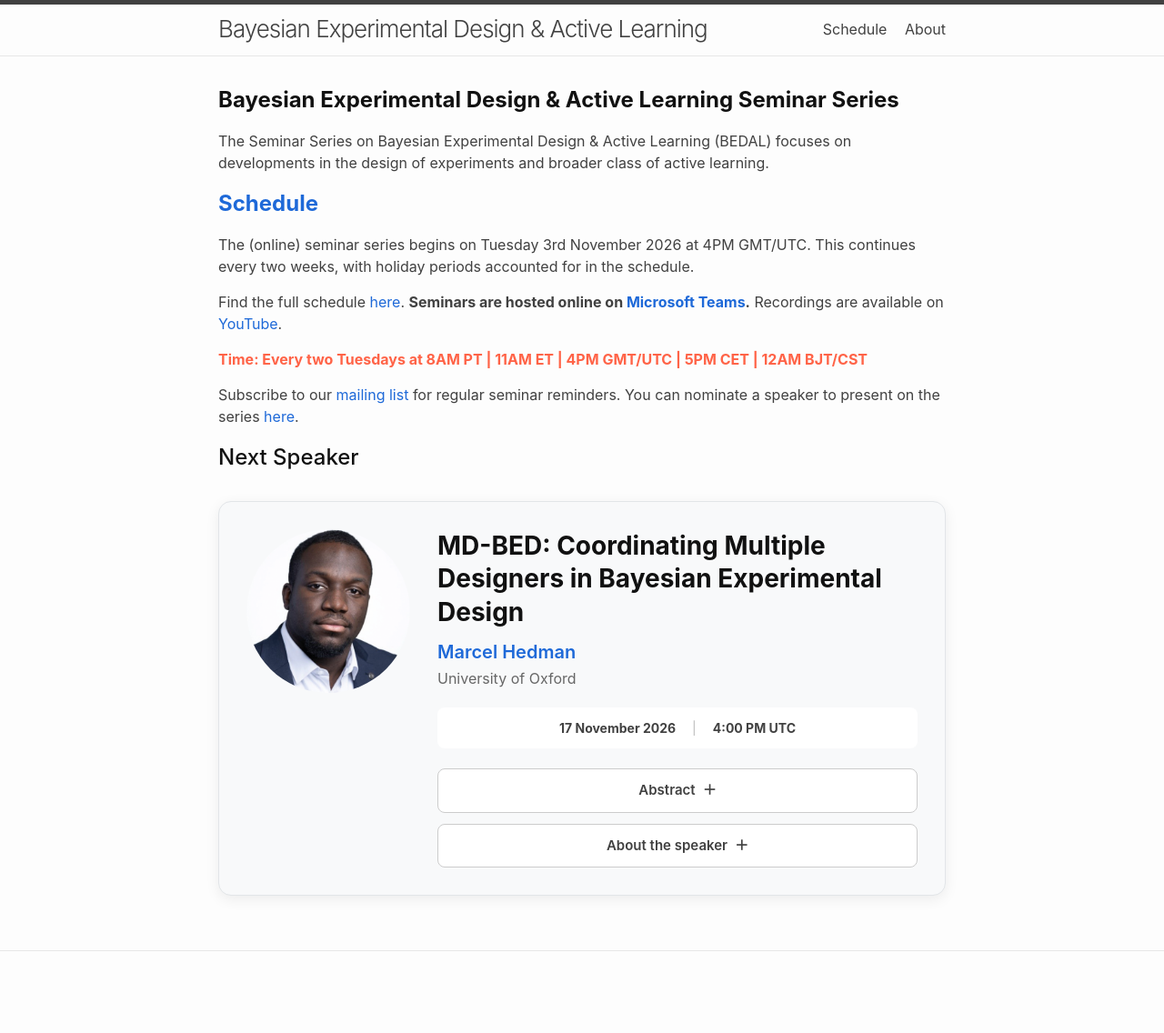
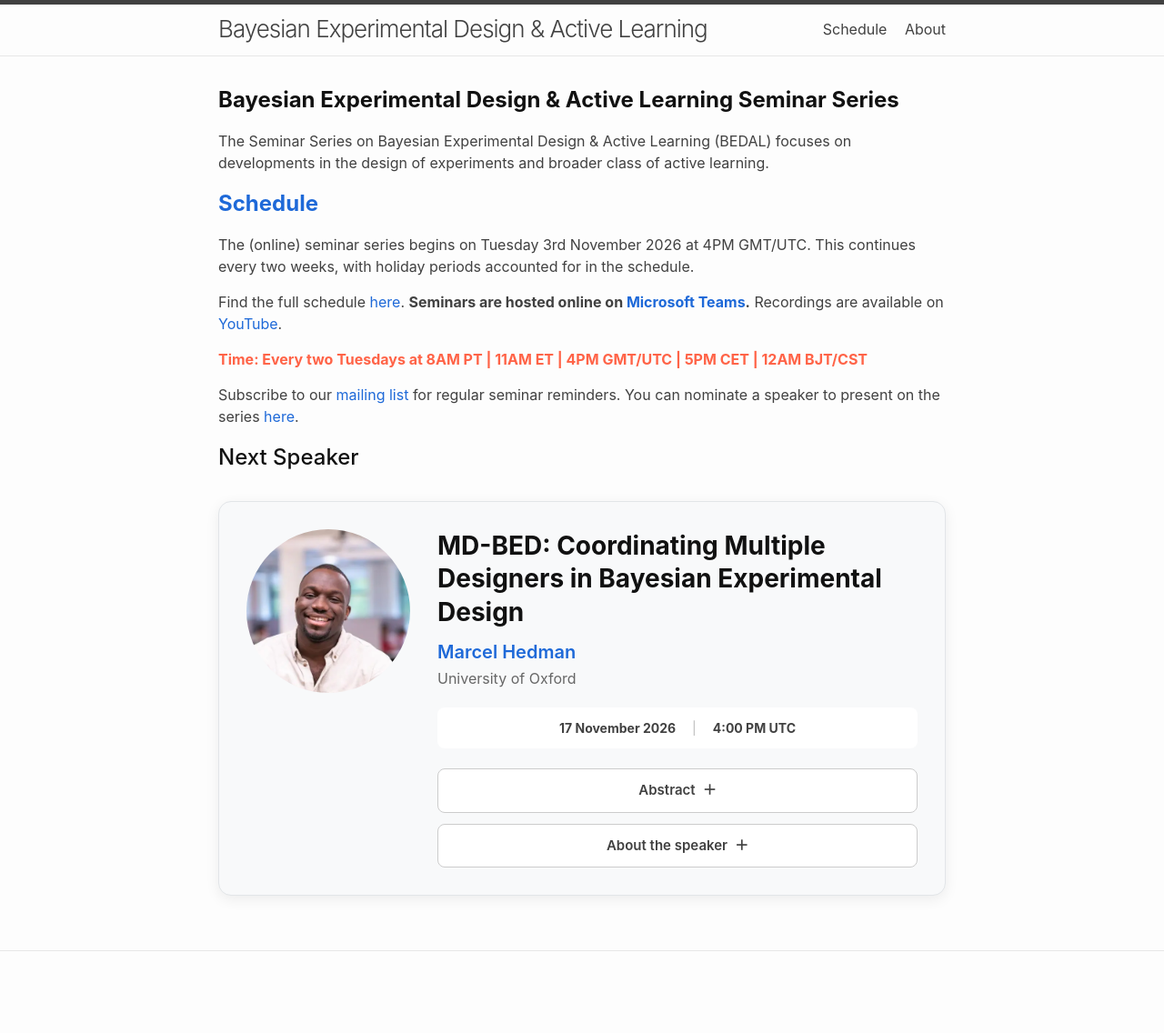
Before and after one commit to bayesiandesign/seminar, a Jekyll site: the page built from README.md, in a window 1280 px wide. Shown: the whole page at 91% size. Built offline with Jekyll 4.4.1, drawn with Linux system fonts in a browser that asks for light colours; nearby versions of some CDN libraries; our own code applies the rules of GitHub Pages for plain Markdown files.

Commit message:
Update home.html

```diff
--- a/_layouts/home.html
+++ b/_layouts/home.html
@@ -19,7 +19,7 @@ layout: default
 
   <div class="speaker-card">
 
-  <div class="speaker-photo-container"> <img src="{{ '/assets/images/speakers/marcelhedman.png' | relative_url }}" alt="Name" class="speaker-photo"> </div>
+  <div class="speaker-photo-container"> <img src="{{ '/assets/images/speakers/marcelhedman.jpeg' | relative_url }}" alt="Name" class="speaker-photo"> </div>
 
   <div class="speaker-info">
 
```
